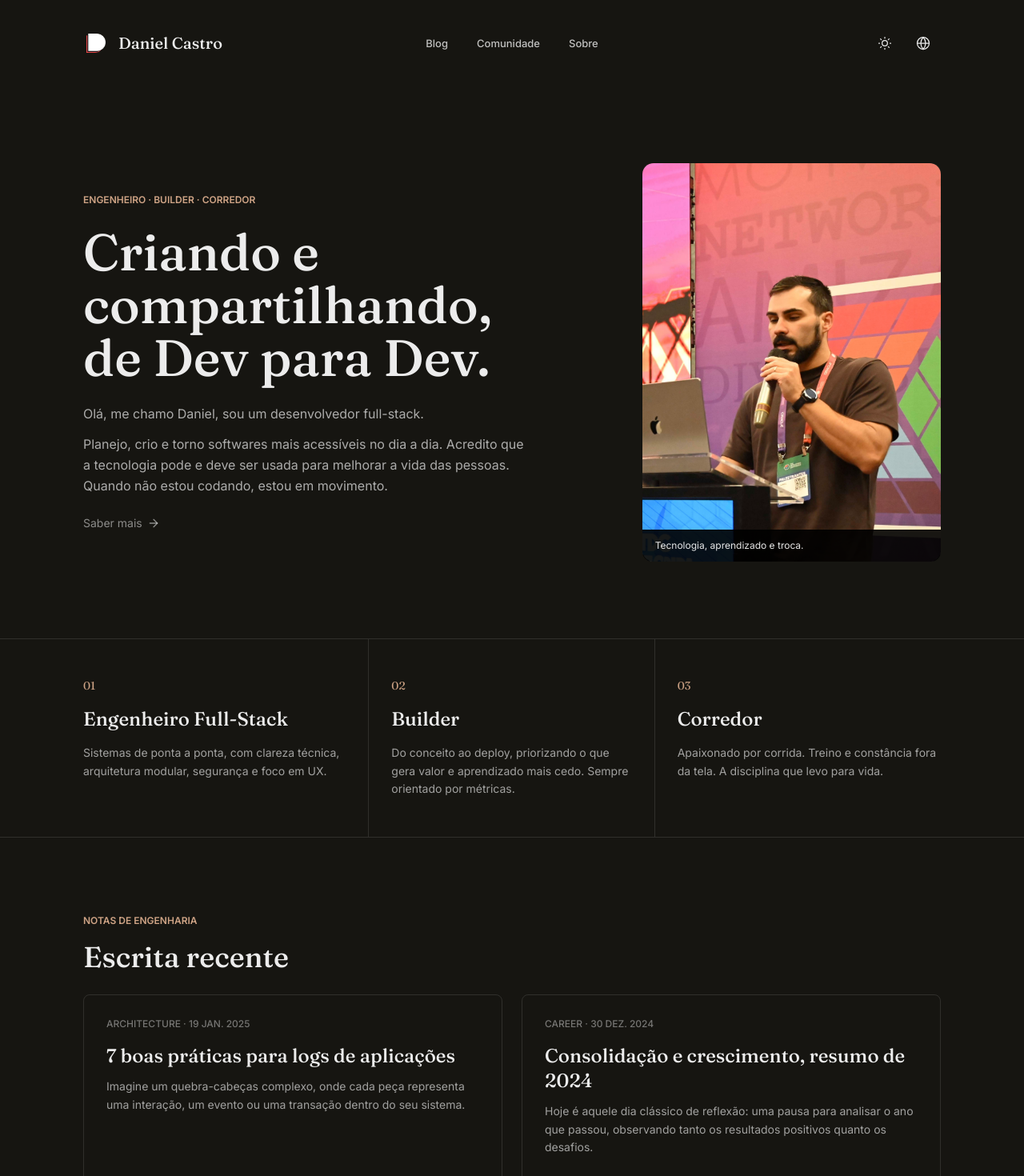
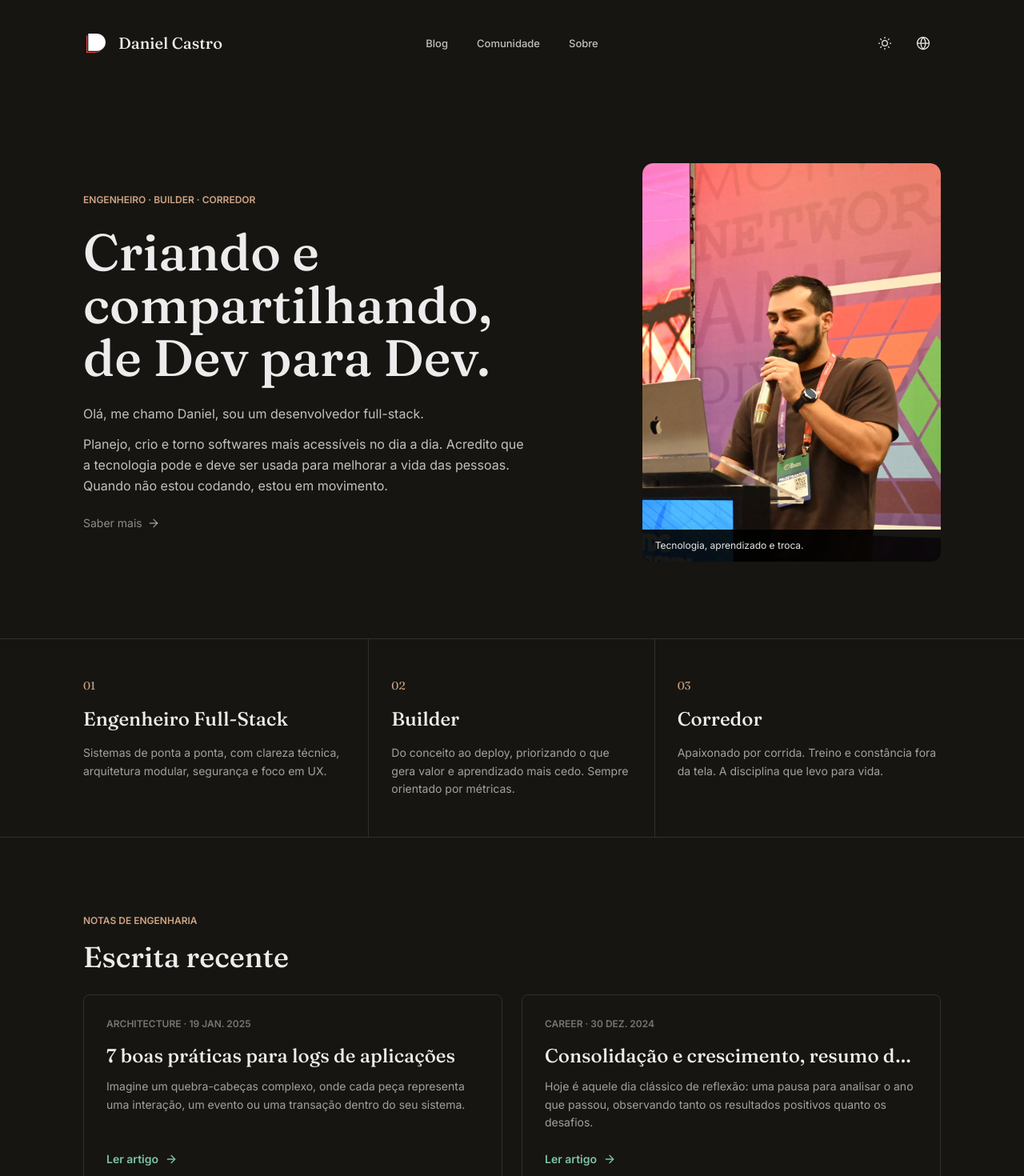
Before and after one commit to odanieldcs/danieldcs.com, a Next.js app: page / in a window 1280 px wide. Shown: the top 1470 px of the page at 80% size. Built offline with nearby package versions, Linux system fonts and the light colour scheme.

Commit message:
style(home): keep recent post titles and descriptions to a fixed length
Use semibold for the category and date, truncate titles to one line, and clamp descriptions to three lines.

```diff
--- a/components/views/home-view.tsx
+++ b/components/views/home-view.tsx
@@ -67,7 +67,7 @@ function Hero({
       <div className="order-2 flex min-w-0 flex-col gap-content-gap md:order-1">
         <p className="text-eyebrow uppercase text-label">{copy.eyebrow}</p>
         <h1 className="font-display text-display">{copy.headline}</h1>
-        <div className="flex max-w-xl flex-col gap-3 text-home-intro text-foreground/70">
+        <div className="flex max-w-xl flex-col gap-3 text-home-intro text-foreground/80">
           {copy.intro.map((paragraph) => (
             <p key={paragraph}>{paragraph}</p>
           ))}
@@ -149,7 +149,7 @@ function RecentWriting({
               data-cta-location="home"
               data-cta-target={post.slug}
             >
-              <p className="text-xs font-medium uppercase text-foreground/45">
+              <p className="text-xs font-semibold uppercase text-foreground/45">
                 {post.tag ? (
                   <>
                     <span>{post.tag}</span>
@@ -160,10 +160,10 @@ function RecentWriting({
                   {formatDate(post.date, language, { style: 'full' })}
                 </time>
               </p>
-              <h3 className="mt-4 font-display text-display-title transition-colors group-hover:text-accent">
+              <h3 className="mt-4 min-w-0 truncate font-display text-display-title transition-colors group-hover:text-accent">
                 {post.title}
               </h3>
-              <p className="mt-3 text-note text-foreground/65">
+              <p className="mt-3 line-clamp-3 text-note text-foreground/65">
                 {post.description}
               </p>
               <span className="mt-auto inline-flex items-center gap-2 pt-6 text-sm font-semibold text-accent">
```
